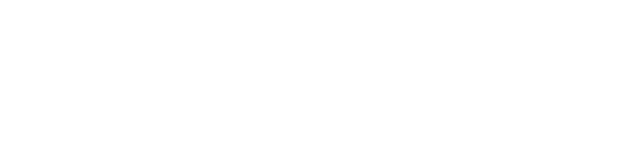
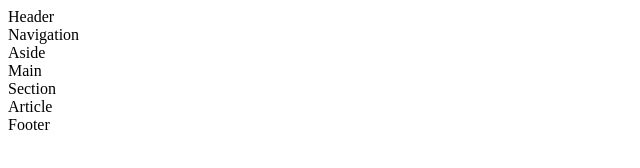
Before and after one commit to Rahimullah-Sadiqi/leadership-promotion, a plain HTML site: page child template/childTemplate.html in a window 1280 px wide. Shown: the whole page, without its empty margins (0-640 px from the left). Drawn offline with Linux system fonts and the light colour scheme.

Commit message:
Update childTemplate.html

```diff
--- a/child template/childTemplate.html
+++ b/child template/childTemplate.html
@@ -31,17 +31,17 @@
 
 
     <body>
-    <header></header>
-    <nav></nav>
-    <aside></aside>
-    <main></main>
-    <section></section>
-    <article></article>
-    <footer></footer>
+          <header>Header</header>
+          <nav>Navigation</nav>
+          <aside>Aside</aside>
+          <main>Main</main>
+          <section>Section</section>
+          <article>Article</article>
+          <footer>Footer</footer>
     </body>
 
     <footer>
-        <blockquote>
+        <blockquote cite=""www.google.com
             <!-- Date Accessed 20220920 -->
         </blockquote>
     </footer>
```
